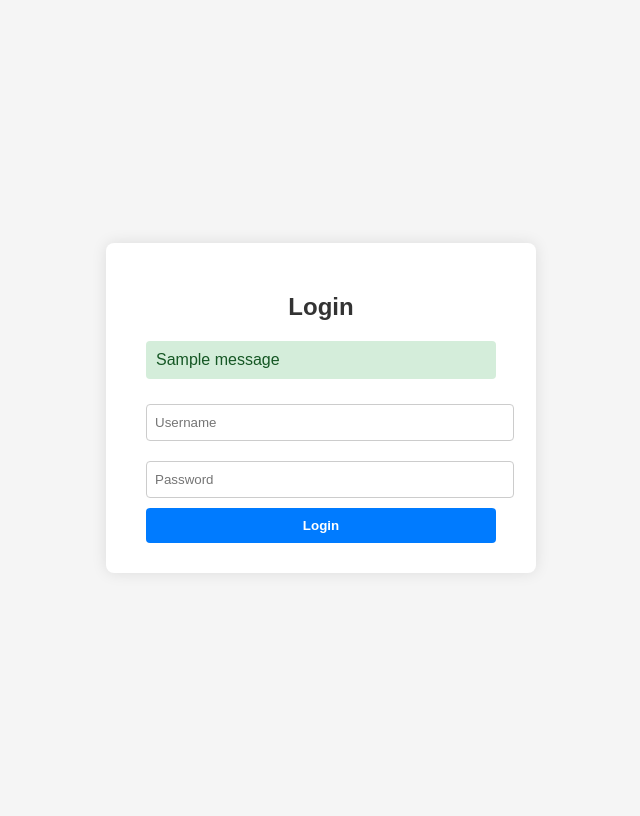
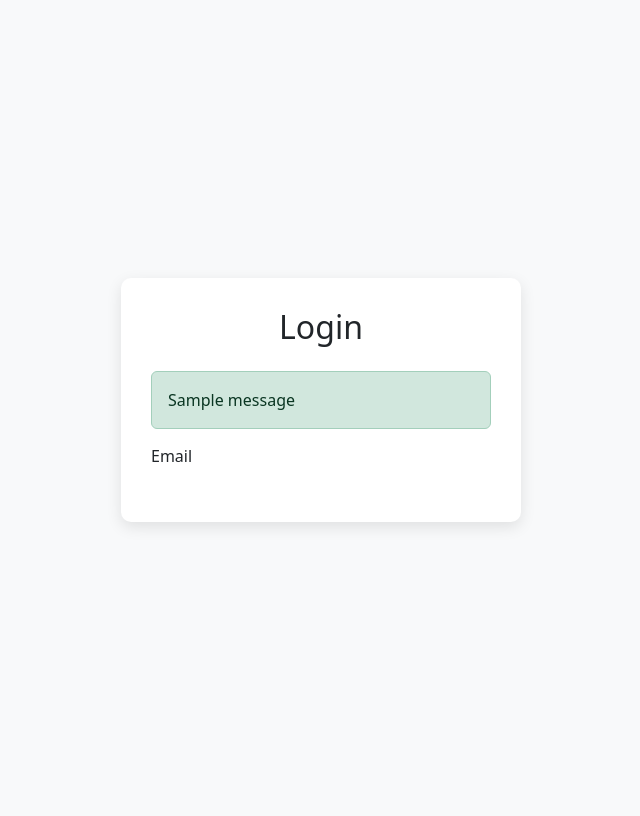
Before and after one commit to Muhammardbee/business-chatbot-backend, a Flask app: page /login in a window 1280 px wide. Shown: the whole page, without its empty margins (319-959 px from the left). After the commit the page ends 527 px from the top, so only its background shows below. Run offline with Flask 3, Linux system fonts and the light colour scheme; one stand-in notice (Sample message) is shown.

Commit message:
Refactor login.html for styling and structure
Updated the login page title and improved styling. Changed flash message display and form structure.

```diff
--- a/templates/login.html
+++ b/templates/login.html
@@ -2,90 +2,44 @@
 <html lang="en">
 <head>
     <meta charset="UTF-8">
-    <title>Login - Admin Dashboard</title>
+    <title>Login - Business Dashboard</title>
+    <link href="https://cdn.jsdelivr.net/npm/bootstrap@5.3.2/dist/css/bootstrap.min.css" rel="stylesheet">
     <style>
         body {
-            font-family: Arial, sans-serif;
-            background-color: #f5f5f5;
             display: flex;
             justify-content: center;
             align-items: center;
             height: 100vh;
+            background: #f8f9fa;
         }
-
-        .login-container {
-            background: #fff;
-            padding: 30px 40px;
-            border-radius: 8px;
-            box-shadow: 0 0 15px rgba(0,0,0,0.1);
-            width: 350px;
+        .login-card {
+            padding: 30px;
+            border-radius: 10px;
+            background: white;
+            box-shadow: 0 5px 15px rgba(0,0,0,0.1);
+            width: 100%;
+            max-width: 400px;
         }
-
-        h2 {
-            text-align: center;
-            margin-bottom: 20px;
-            color: #333;
-        }
-
-        input[type="text"], input[type="password"] {
-            width: 100%;
-            padding: 10px 8px;
-            margin: 10px 0;
-            border: 1px solid #ccc;
-            border-radius: 4px;
-        }
-
-        button {
-            width: 100%;
-            padding: 10px;
-            background-color: #007bff;
-            border: none;
-            color: #fff;
-            font-weight: bold;
-            cursor: pointer;
-            border-radius: 4px;
-        }
-
-        button:hover {
-            background-color: #0056b3;
-        }
-
-        .flash {
-            padding: 10px;
+        .flash-message {
             margin-bottom: 15px;
-            border-radius: 4px;
-        }
-
-        .flash.success {
-            background-color: #d4edda;
-            color: #155724;
-        }
-
-        .flash.danger {
-            background-color: #f8d7da;
-            color: #721c24;
         }
     </style>
 </head>
 <body>
 
-<div class="login-container">
-    <h2>Login</h2>
+<div class="login-card">
+    <h2 class="text-center mb-4">Login</h2>
 
+    <!-- Flash messages -->
     {% with messages = get_flashed_messages(with_categories=true) %}
       {% if messages %}
         {% for category, message in messages %}
-          <div class="flash {{ category }}">{{ message }}</div>
+          <div class="alert alert-{{ category }} flash-message">{{ message }}</div>
         {% endfor %}
       {% endif %}
     {% endwith %}
 
-    <form method="POST" action="/login">
-        <input type="text" name="username" placeholder="Username" required>
-        <input type="password" name="password" placeholder="Password" required>
-        <button type="submit">Login</button>
-    </form>
-</div>
-
-</body>
-</html>
+    <form method="POST" action="{{ url_for('login') }}">
+        <div class="mb-3">
+            <label for="email" class="form-label">Email</label>
+            <input type="email" name="email" id="email" class="form-control" requir
```
